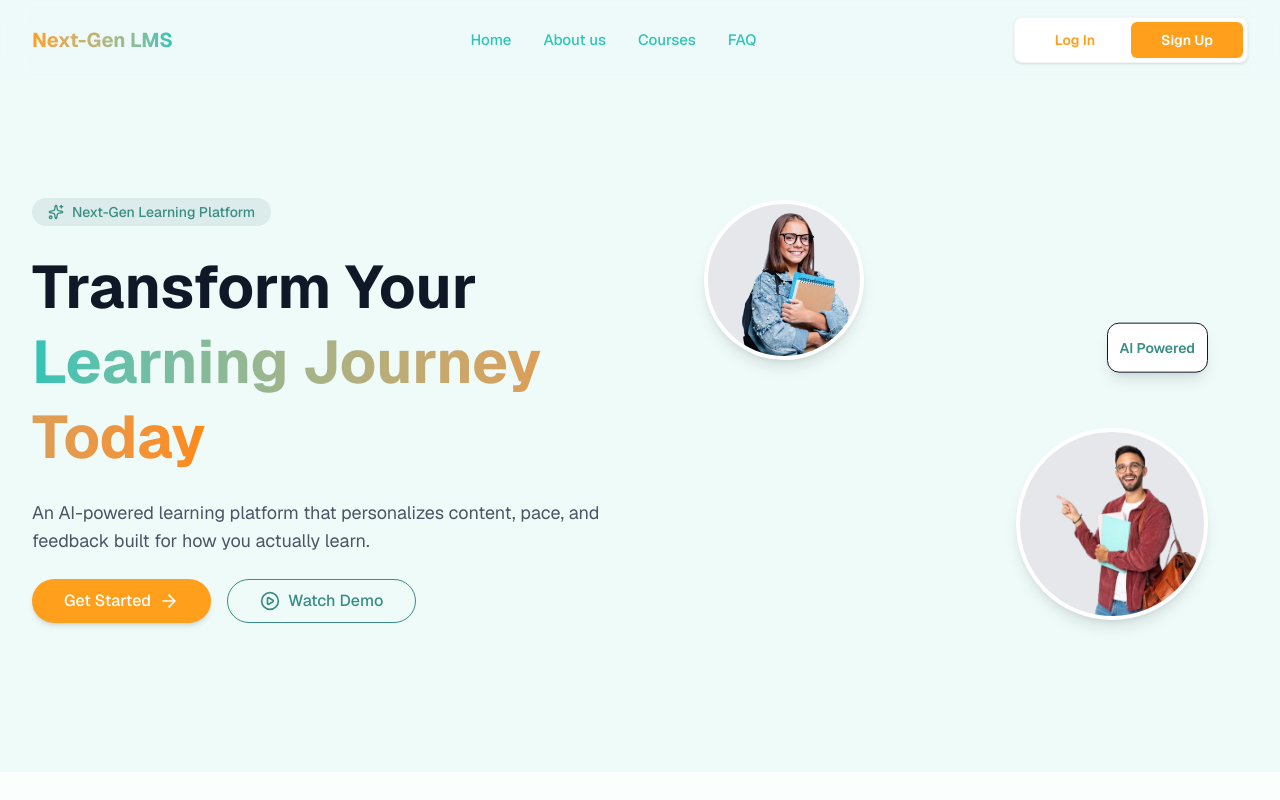
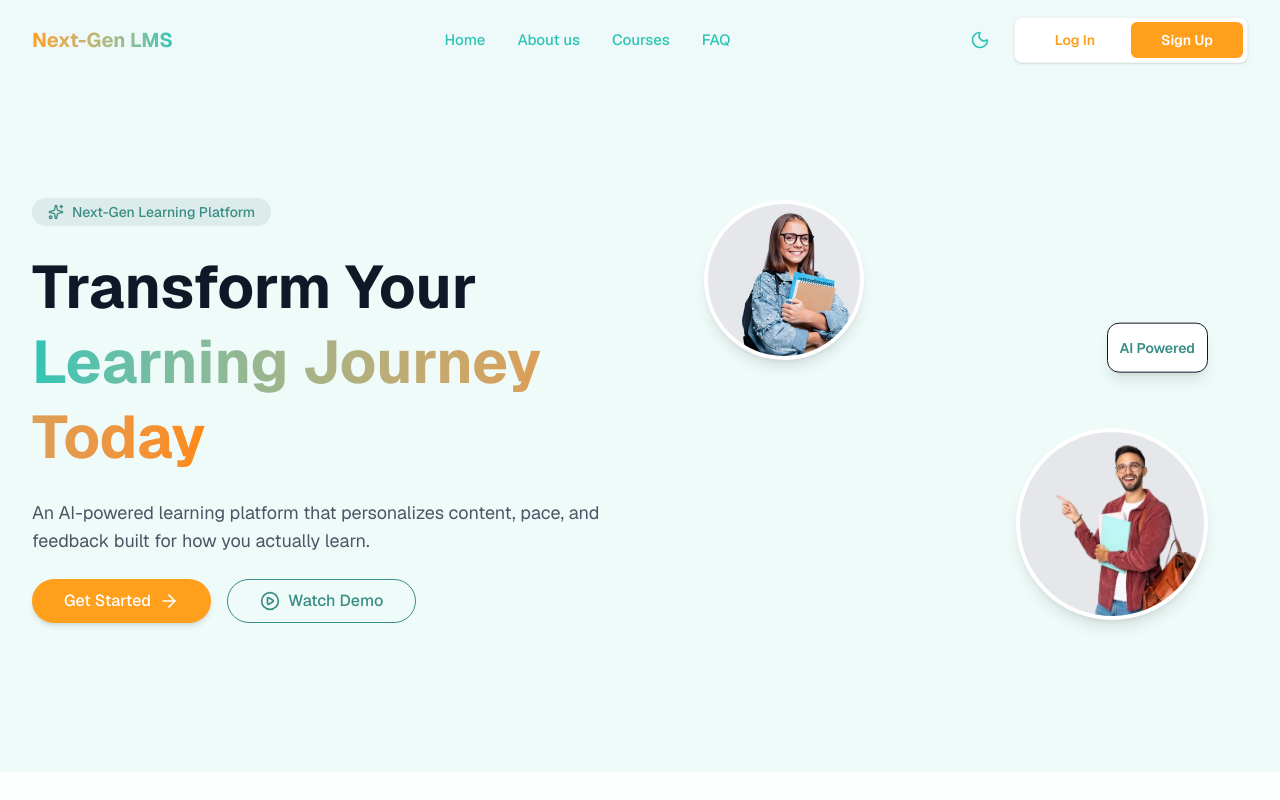
Before and after one commit to faizaanjum7/next-gen-lms, a Next.js app: page / in a window 1280 px wide. Shown: the top 800 px of the page. Built offline with nearby package versions, Linux system fonts and the light colour scheme.

Commit message:
dark mode icons added

```diff
--- a/components/Navbar.tsx
+++ b/components/Navbar.tsx
@@ -3,7 +3,7 @@
 import { useState, useRef, useEffect } from "react";
 import Link from "next/link";
 import { useRouter } from "next/navigation";
-import { Menu, UserCircle, ChevronDown, LogOut, Bell, Settings as SettingsIcon, User as UserIcon, Trash2, X } from "lucide-react";
+import { Menu, UserCircle, ChevronDown, LogOut, Bell, Settings as SettingsIcon, User as UserIcon, Trash2, X, Moon, Sun } from "lucide-react";
 import { cn } from "@/lib/utils";
 import { useAuth } from "@/lib/AuthContext";
 
@@ -12,7 +12,7 @@ export default function Navbar() {
     const [isProfileMenuOpen, setIsProfileMenuOpen] = useState(false);
     const [activeTab, setActiveTab] = useState<'login' | 'signup'>('signup');
     const router = useRouter();
-    const { user, logout, notifications, removeNotification } = useAuth();
+    const { user, logout, notifications, removeNotification, userSettings, updateSettings } = useAuth();
     const profileMenuRef = useRef<HTMLDivElement>(null);
     const [showNotifications, setShowNotifications] = useState(false);
 
@@ -43,7 +43,14 @@ export default function Navbar() {
                             <Link href="/#faq" className="text-[15px] font-medium text-[#2EC4B6] hover:text-[#FF9F1C] transition-colors">FAQ</Link>
                         </div>
                     </div>
-                    <div className="hidden md:flex items-center">
+                    <div className="hidden md:flex items-center gap-4">
+                        <button
+                            onClick={() => updateSettings({ darkMode: !userSettings.darkMode })}
+                            className="p-2 rounded-full text-[#2EC4B6] hover:bg-[#2EC4B6]/10 transition-colors"
+                            title={userSettings.darkMode ? "Switch to Light Mode" : "Switch to Dark Mode"}
+                        >
+                            {userSettings.darkMode ? <Sun className="w-5 h-5" /> : <Moon className="w-5 h-5" />}
+                        </button>
                         {user ? (
                             <div className="relative" ref={profileMenuRef}>
                                 <button
@@ -166,7 +173,13 @@ export default function Navbar() {
                             </div>
                         )}
                     </div>
-                    <div className="-mr-2 flex md:hidden">
+                    <div className="-mr-2 flex items-center md:hidden">
+                        <button
+                            onClick={() => updateSettings({ darkMode: !userSettings.darkMode })}
+                            className="p-2 mr-1 rounded-md text-gray-700 dark:text-gray-300 hover:text-[#4CA1AF] focus:outline-none"
+                        >
+                            {userSettings.darkMode ? <Sun className="h-5 w-5" /> : <Moon className="h-5 w-5" />}
+                        </button>
                         <button
                             onClick={() => setIsOpen(!isOpen)}
                             className="inline-flex items-center justify-center p-2 rounded-md text-gray-700 dark:text-gray-300 hover:text-[#4CA1AF] focus:outline-none"
--- a/components/dashboard/DashboardNavbar.tsx
+++ b/components/dashboard/DashboardNavbar.tsx
@@ -2,7 +2,8 @@
 
 import Link from "next/link";
 import { usePathname } from "next/navigation";
-import { Search, Calendar, Bell, User, ChevronDown, Eye, EyeOff } from "lucide-react";
+import { Search, Calendar, Bell, User, ChevronDown, Eye, EyeOff, Moon, Sun } from "lucide-react";
+import { useAuth } from "@/lib/AuthContext";
 
 interface DashboardNavbarProps {
     showHorizontalMenuToggle?: boolean;
@@ -12,6 +13,7 @@ interface DashboardNavbarProps {
 
 export default function DashboardNavbar({ showHorizontalMenuToggle, isAiTutorMenuBarVisible, toggleAiTutorMenuBar }: DashboardNavbarProps) {
     const pathname = usePathname();
+    const { userSettings, updateSettings } = useAuth();
 
     const getPageTitle = () => {
         if (pathname.startsWith("/dashboard/courses")) return "Courses";
@@ -73,6 +75,13 @@ export default function DashboardNavbar({ showHorizontalMenuToggle, isAiTutorMen
                 <button className="p-2 rounded-full border border-[#3fc9b9] text-[#3fc9b9] hover:bg-[#3fc9b9] hover:text-white transition-colors">
                     <Bell className="w-4 h-4" />
                 </button>
+                <button
+                    onClick={() => updateSettings({ darkMode: !userSettings.darkMode })}
+                    className="p-2 rounded-full border border-[#3fc9b9] text-[#3fc9b9] hover:bg-[#3fc9b9] hover:text-white transition-colors"
+                    title={userSettings.darkMode ? "Switch to Light Mode" : "Switch to Dark Mode"}
+                >
+                    {userSettings.darkMode ? <Sun className="w-4 h-4" /> : <Moon className="w-4 h-4" />}
+                </button>
                 <div className="h-6 w-px bg-gray-200 dark:bg-gray-700 mx-1 hidden sm:block"></div>
                 <button className="flex items-center gap-2 hover:bg-[#3fc9b9] p-1 pr-3 rounded-full transition-colors group">
                     <div className="bg-transparent p-1.5 rounded-full border border-[#3fc9b9] group-hover:border-white transition-colors">
```
